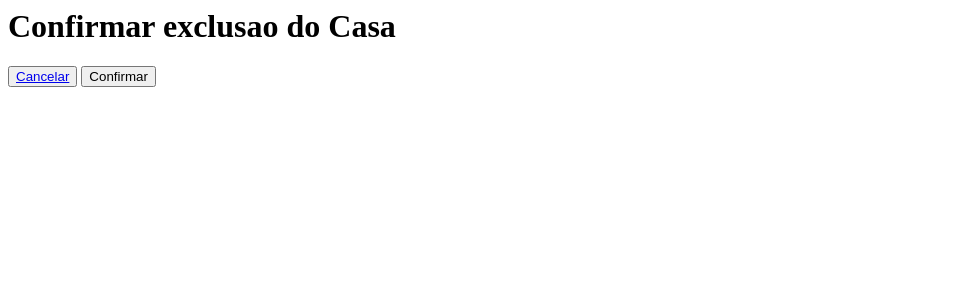
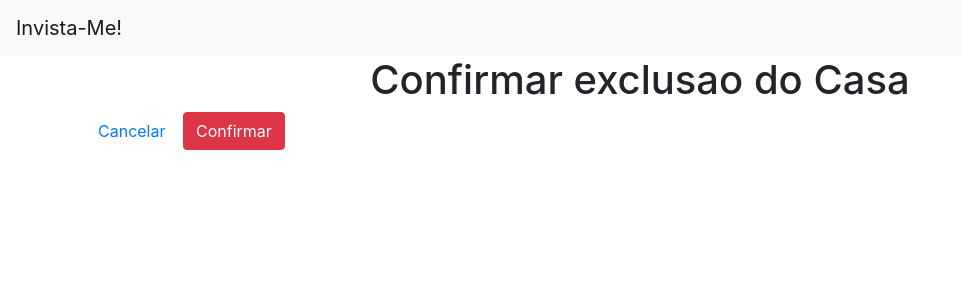
Before and after one commit to alexandrezurcher/invista_me, a Django app: page /excluir_investimento/2 in a window 1280 px wide. Shown: the top 300 px of the page, without its empty margins (0-962 px from the left). Run offline with Django 4.2, Linux system fonts and the light colour scheme; data comes from the database, SQL or seed files in the repository.

Commit message:
finalizing formating

```diff
--- a/invista_me/templates/investimentos/confirmar_exclusao.html
+++ b/invista_me/templates/investimentos/confirmar_exclusao.html
@@ -1,6 +1,11 @@
-<form method="POST">
-    {% csrf_token %}
-    <h1> Confirmar exclusao do {{item.investimento}}</h1>
-    <button><a href="{% url 'investimentos' %}">Cancelar</a></button>
-    <button type="submit">Confirmar</button>
-</form>
+{% extends 'investimentos/base.html' %}
+{% block conteudo %}
+<div class='container'>
+    <form method="POST">
+        {% csrf_token %}
+        <h1 style="text-align: center;""> Confirmar exclusao do {{item.investimento}}</h1>
+        <button class=" btn btn-default"><a href="{% url 'investimentos' %}">Cancelar</a></button>
+            <button class="btn btn-danger" type="submit">Confirmar</button>
+    </form>
+</div>
+{% endblock %}
```
Also changed, not shown: invista_me/templates/investimentos/investimentos.html (+8 -5 lines).
